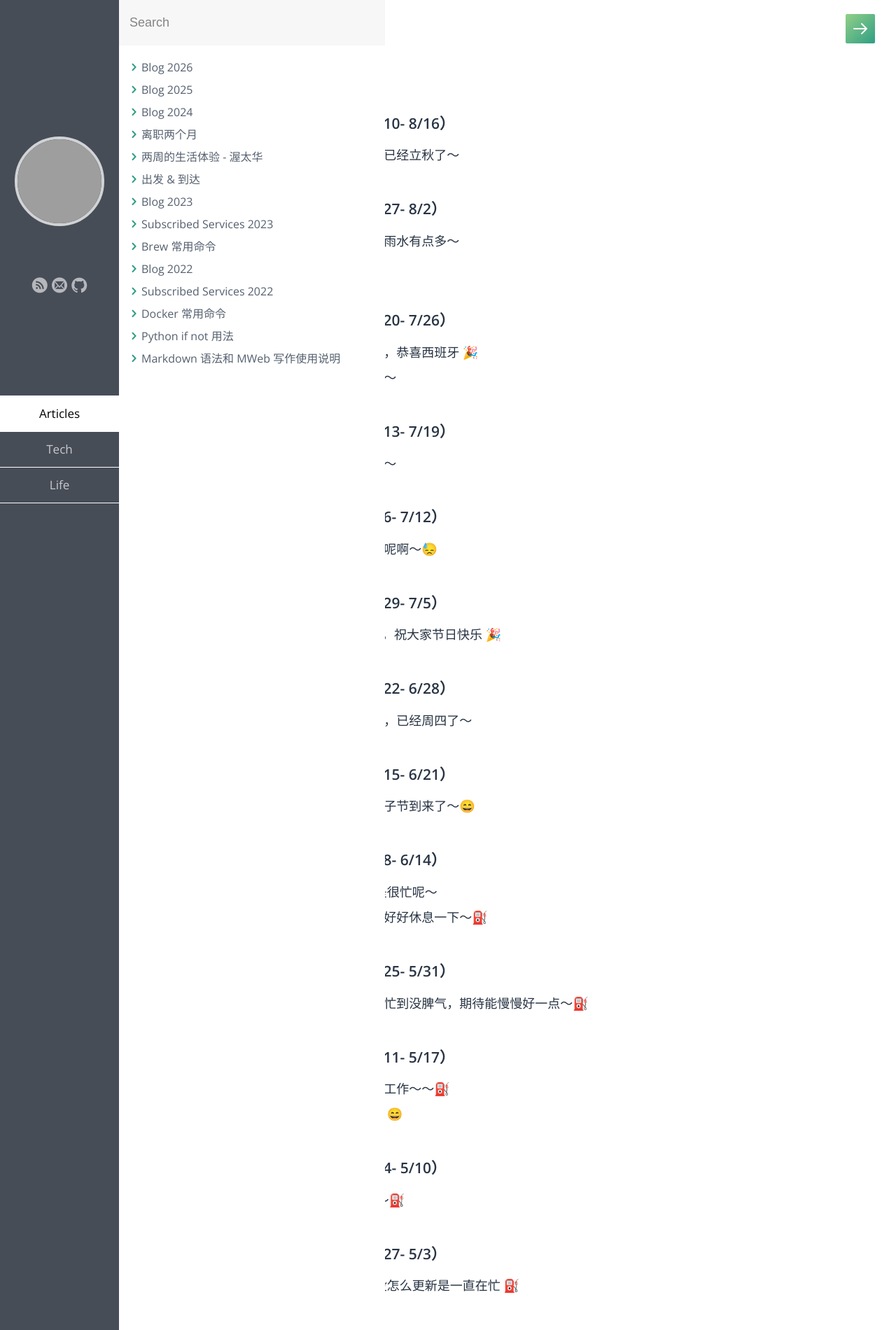
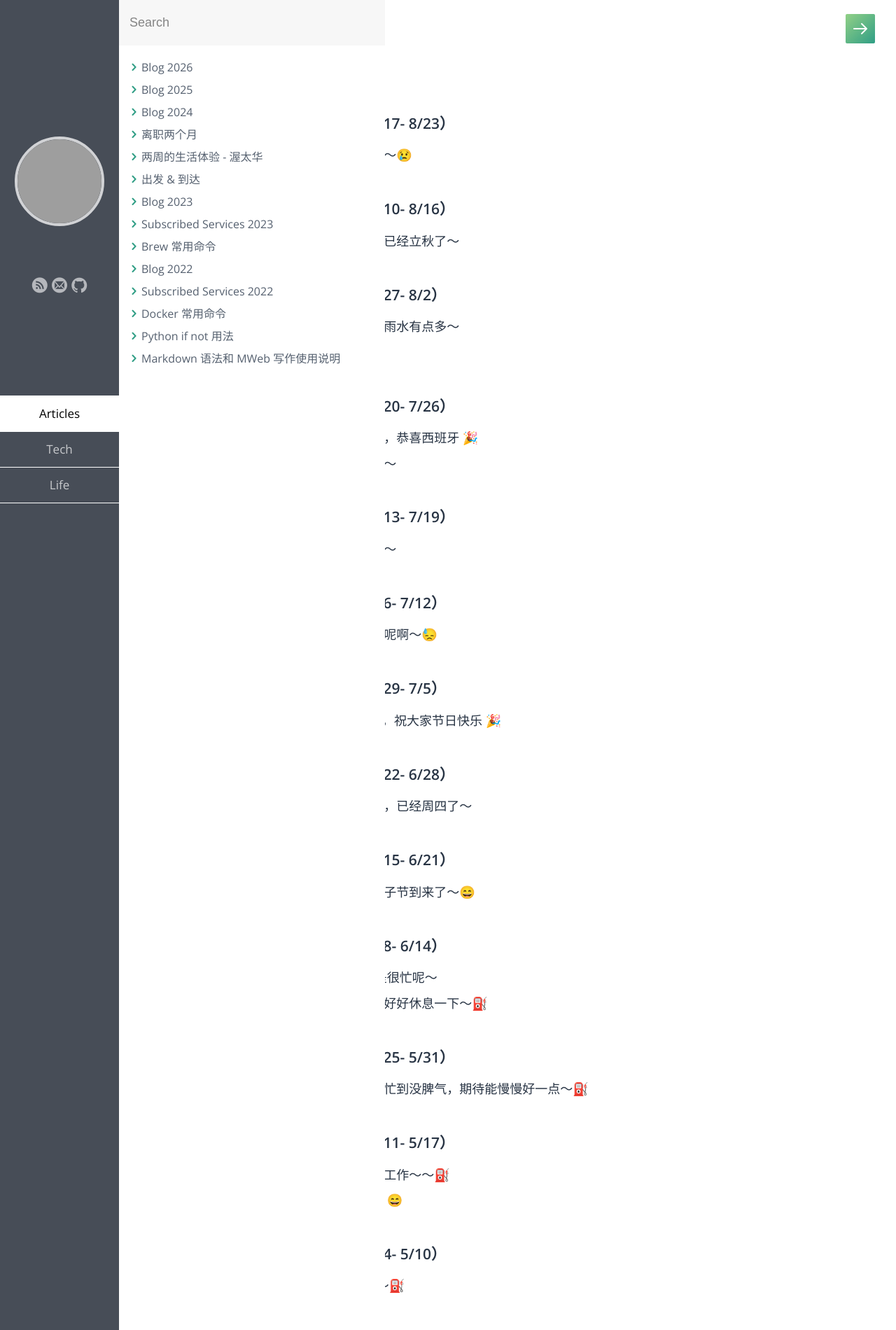
Before and after one commit to samxupeiran/samxupeiran.github.io, a Jekyll site: the page built from _posts/life/2025-12-29-my-blog.md, in a window 1280 px wide. Shown: the top 1900 px of the page at 70% size. Built offline with Jekyll 4.4.1, drawn with Linux system fonts in a browser that asks for light colours; some web fonts are replaced; grey boxes are pictures that could not be loaded.

Commit message:
add weekly blog 08/20

```diff
--- a/_posts/life/2025-12-29-my-blog.md
+++ b/_posts/life/2025-12-29-my-blog.md
@@ -5,6 +5,9 @@ category: Life
 tags: Blog
 ---
 
+
+- ### 2026 年 8 月 第 3 周（8/17- 8/23）
+     - 8/20 最近又是忙碌中呢啊～😢
 
 - ### 2026 年 8 月 第 2 周（8/10- 8/16）
      - 8/10 时间过的真快啊，都已经立秋了～
```
